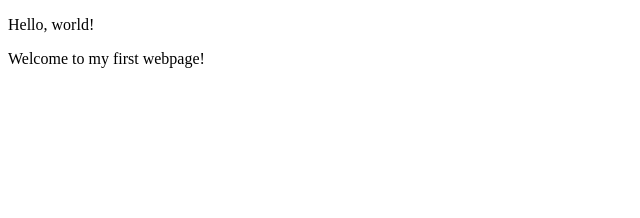
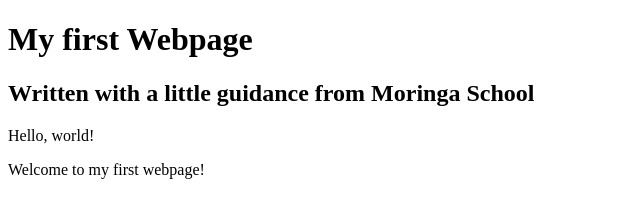
Before and after one commit to Isaacg94/my-first-webpage, a plain HTML site: page my-first-webpage.html in a window 1280 px wide. Shown: the whole page, without its empty margins (0-640 px from the left). Drawn offline with Linux system fonts and the light colour scheme.

Commit message:
add header block elements

```diff
--- a/my-first-webpage.html
+++ b/my-first-webpage.html
@@ -4,6 +4,10 @@
     <title>My first webpage!</title>
   </head>
   <body>
+    <h1>My first Webpage</h1>
+    <h2>Written with a little guidance from Moringa School
+</h2>
+
     <p>Hello, world!</p>
     <p>Welcome to my first webpage!</p>
   </body>
```
